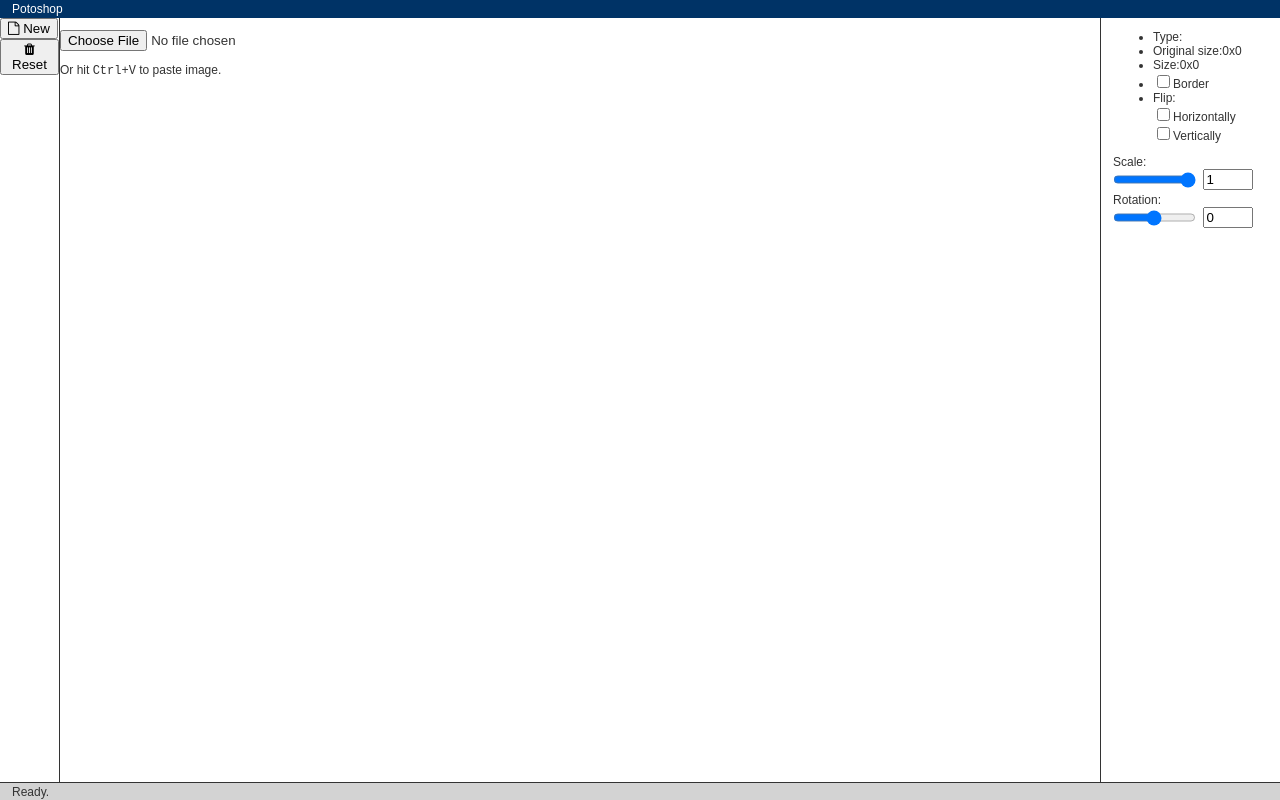
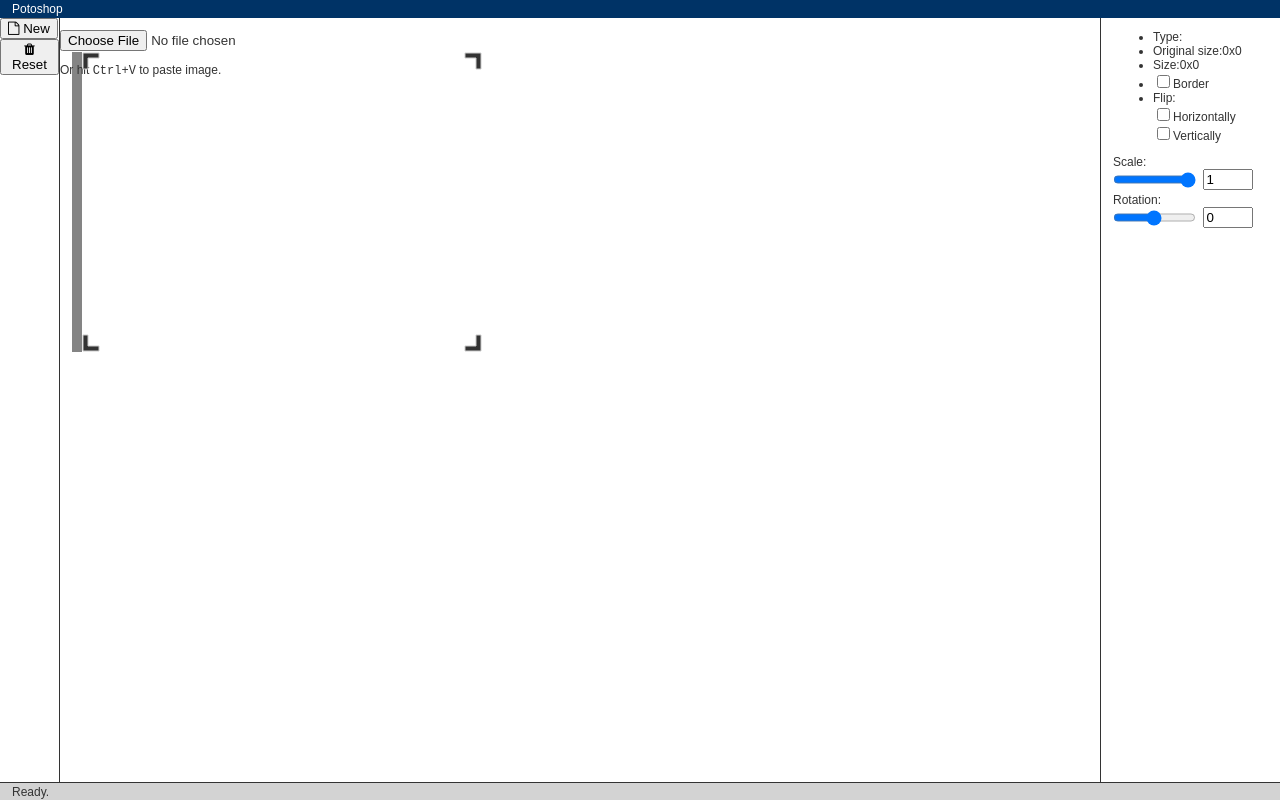
Before and after one commit to ginpei/potoshop-beta1, a React (Create React App) app: page / in a window 1280 px wide. Built offline with nearby package versions, Linux system fonts and the light colour scheme.

Commit message:
viewfinder

```diff
--- a/src/PotoCanvas.tsx
+++ b/src/PotoCanvas.tsx
@@ -27,12 +27,12 @@ class PotoCanvas extends React.Component<IPotoCanvasProps> {
         {fileOpener}
         <PotoCanvasImage {...this.props} />
         <PotoCanvasClipper
-          active={false}
+          active={true}
           clipRect={{
-            height: 20,
+            height: 300,
             left: 10,
             top: 10,
-            width: 20,
+            width: 400,
           }}
           width={this.props.width || 0}
           height={this.props.height || 0}
--- a/src/PotoCanvasClipper.css
+++ b/src/PotoCanvasClipper.css
@@ -9,20 +9,10 @@
     background-color: var(--shadow-color);
     position: absolute;
   }
-
-  .PotoCanvasClipper-wrapper {
+  .PotoCanvasClipper-viewfinder {
     position: absolute;
-    border: 3px solid tomato;
-    left: 1rem;
-    top: 1rem;
-    width: 80px;
-    height: 60px;
   }
-  .PotoCanvasClipper-box {
-    position: absolute;
-    left: 0;
-    top: 0;
-    background-color: green;
-    right: 0;
-    bottom: 0;
+  path.PotoCanvasClipper-angles {
+    fill: #333;
+    stroke: #ccc;
   }
--- a/src/PotoCanvasClipper.tsx
+++ b/src/PotoCanvasClipper.tsx
@@ -49,6 +49,8 @@ class PotoCanvasClipper extends React.Component<IPotoCanvasClipperProps> {
       top: clipRect.top + clipRect.height,
       width,
     };
+    const svgStyle = clipRect;
+    const viewfinderAngles = this.getViewfinderAngles(clipRect);
 
     return (
       <div className="PotoCanvasClipper" style={containerStyle}>
@@ -56,8 +58,46 @@ class PotoCanvasClipper extends React.Component<IPotoCanvasClipperProps> {
         <div className="PotoCanvasClipper-shadow" style={leftShadowStyle}/>
         <div className="PotoCanvasClipper-shadow" style={rightShadowStyle}/>
         <div className="PotoCanvasClipper-shadow" style={bottomShadowStyle}/>
+        <svg className="PotoCanvasClipper-viewfinder" style={svgStyle}>
+          <path className="PotoCanvasClipper-angles" d={viewfinderAngles} />
+        </svg>
       </div>
     );
+  }
+
+  protected getViewfinderAngles ({ height, width }: IClipRect): string {
+    const l = 16;
+    const w = 5;
+    return `
+      M 1, 1
+        l ${l}, 0
+        l 0, ${w}
+        l ${-l + w}, 0
+        l 0, ${l - w}
+        l ${-w}, 0
+        z
+      M ${width - 1}, 1
+        l 0, ${l}
+        l ${-w}, 0
+        l 0, ${-l + w}
+        l ${-l + w}, 0
+        l 0, ${-w}
+        z
+      M ${width - 1}, ${height - 1}
+        l ${-l}, 0
+        l 0, ${-w}
+        l ${l - w}, 0
+        l 0, ${-l + w}
+        l ${w}, 0
+        z
+      M 1, ${height - 1}
+        l 0, ${-l}
+        l ${w}, 0
+        l 0, ${l - w}
+        l ${l - w}, 0
+        l 0, ${w}
+        z
+    `;
   }
 }
 
```
